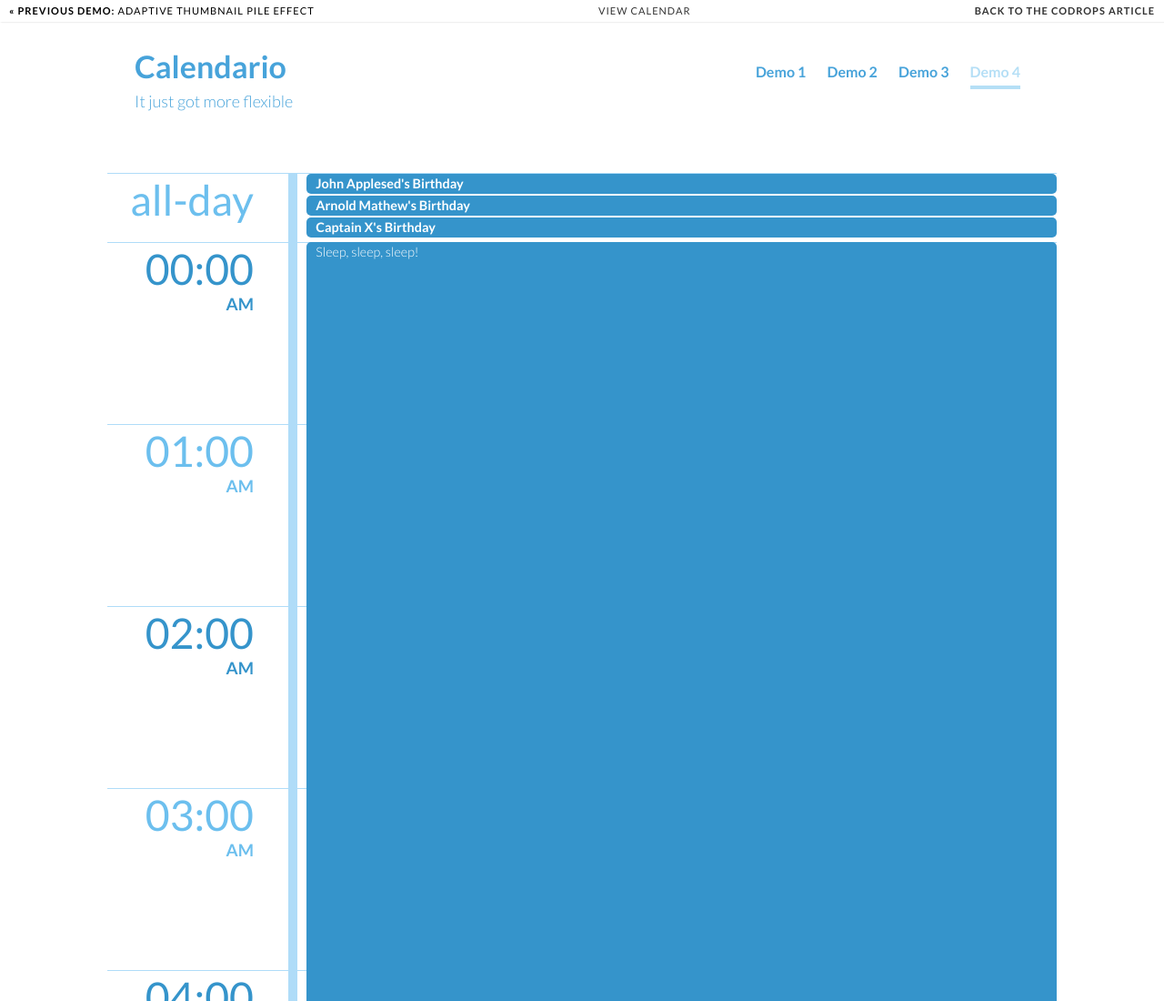
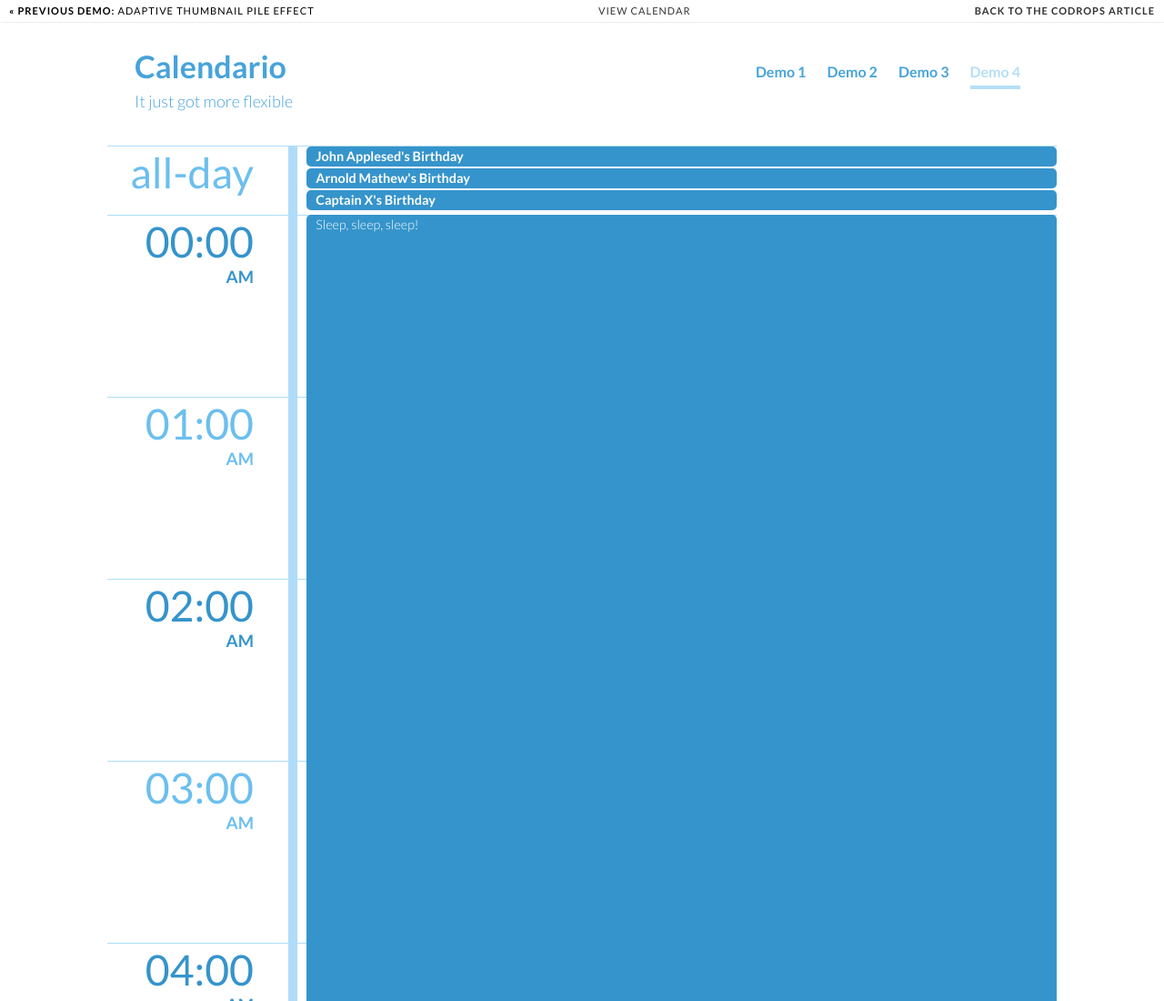
Before and after one commit to codrops/Calendario, a plain HTML site: page index4.html in a window 1280 px wide. Shown: the top 1100 px of the page at 91% size. Drawn offline with nearby package versions, Linux system fonts and the light colour scheme.

Commit message:
Update custom_4.css

```diff
--- a/css/custom_4.css
+++ b/css/custom_4.css
@@ -57,7 +57,7 @@
 }
 
 .container header {
-	padding: 30px;
+	padding: 30px 30px 0 30px;
 }
 
 .container header h1 {
```
